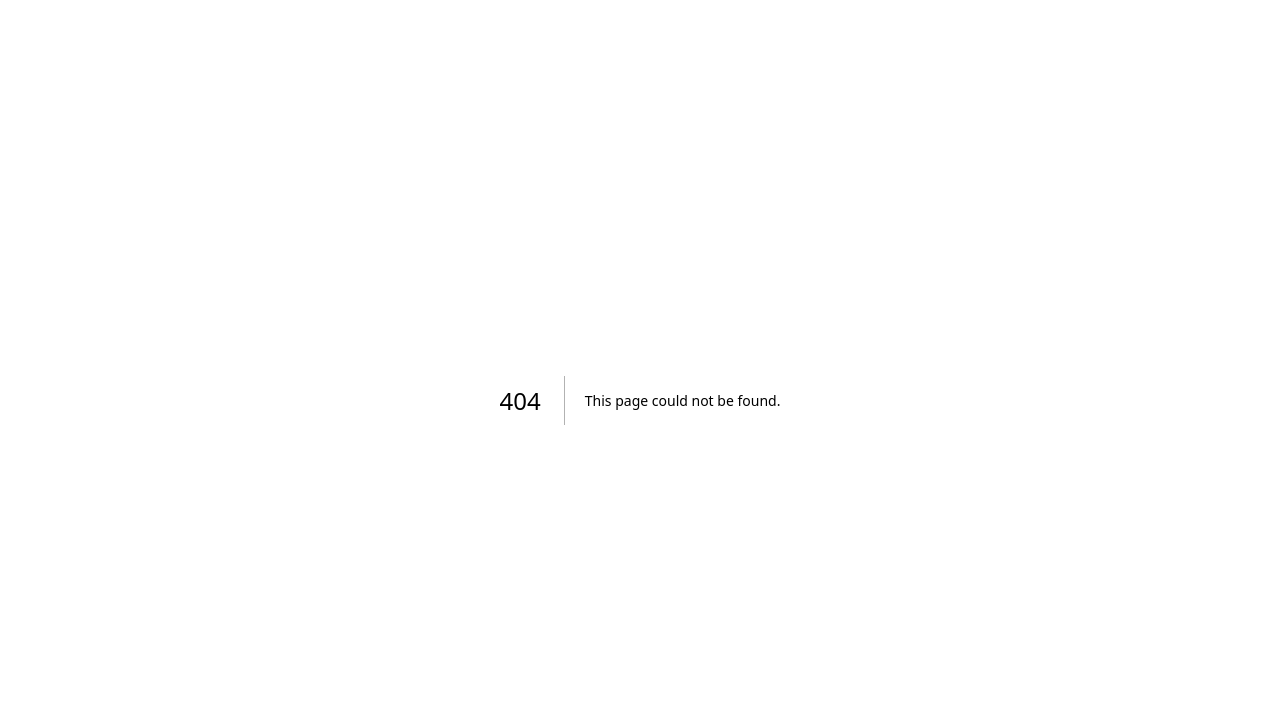
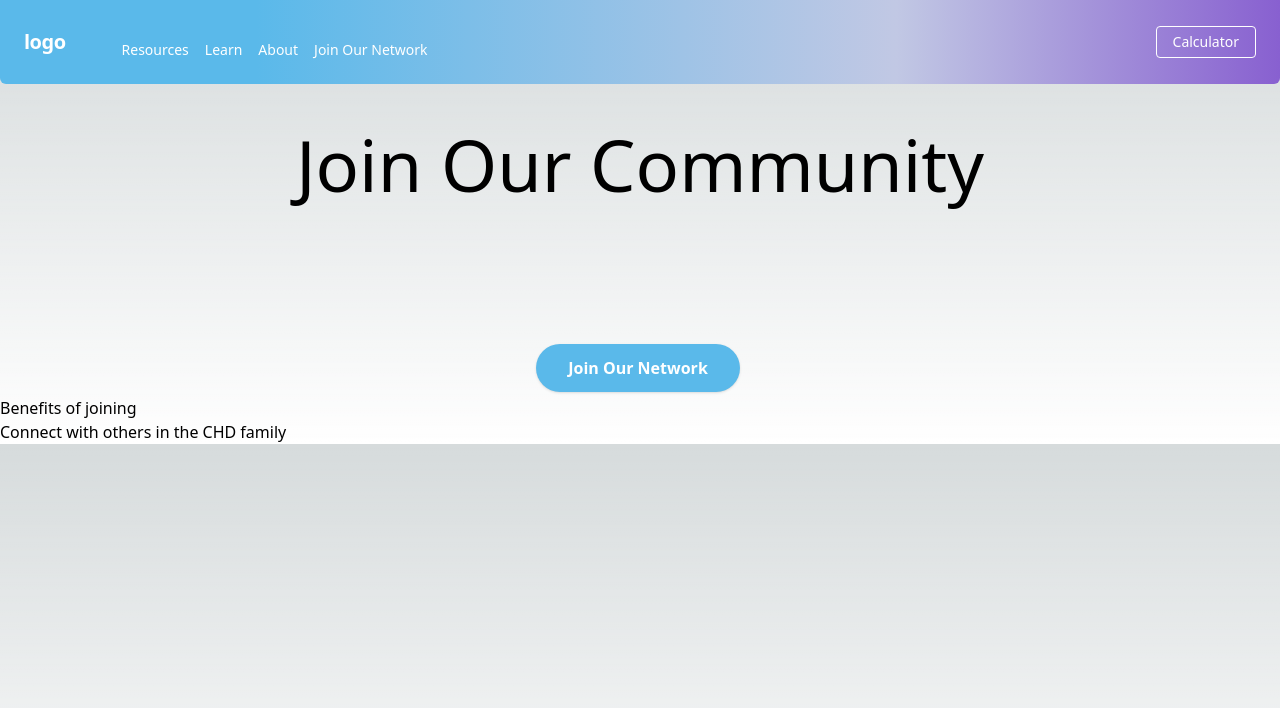
Before and after one commit to mhyneman8/heart-connected, a Next.js app: page /network in a window 1280 px wide. Before the commit this address had no page. Shown: the top 708 px of the page. Built offline with nearby package versions, Linux system fonts and the light colour scheme.

Commit message:
network page

```diff
--- /dev/null
+++ b/pages/network.tsx
@@ -0,0 +1,45 @@
+import Heading from "@/components/Heading";
+import Navigation from "@/components/Navigation";
+import Modal from "@/components/NetworkModal";
+
+
+// command to start mongodb: brew services start mongodb-community
+// command to stop mongoDB: brew services stop mongodb-community
+// launch the shell: mongosh
+// list all databases: show dbs
+// which database MongoDB is currently in: db
+// create new DB or switch to DB: use [database name]
+// heartsConnectedDB
+// view all collections in db: db.getCollectionNames()
+// create a new collection: db.createCollection("users")
+// insert new document into collection: db.[collectionName].insertOne(document-to-insert)
+// read documents: db.[collectionName].find()
+// find document that meets condition: db.[collectionName].find( [Condition] ): ex: db.users.find( {"Location.City": "Chicago"})
+// update field: db.users.updateOne( {"Name.First": "Mallory"}, { $set: { "Location.city": "Tulsa"}})
+// add new field: db.users.update( [condition of which items to update], { $push: { [name of key to add]: "value"} })
+// delete 1 collection: db.[collectionName].deleteOne({ "Genre.Name": "Comedy" })
+// delete multiple collections: db.[collectionName].deleteMany({ "Genre.Name": "Comedy" })
+//
+
+export default function Network() {
+    return (
+        <div>
+            <Navigation />
+            <Heading heading="Join Our Community"/>
+            <div className="body">
+                {/* <div className="cta w-full text-center my-20">
+                    <div className="rounded-full w-fit m-auto text-white bg-cyan px-10 py-5 hover:opacity-70">
+                        Join Our Community
+                    </div>
+                </div> */}
+                <Modal />
+                <div>
+                    <div>Benefits of joining</div>
+                    <ul>
+                        <li>Connect with others in the CHD family</li>
+                    </ul>
+                </div>
+            </div>
+        </div>
+    )
+}
```
